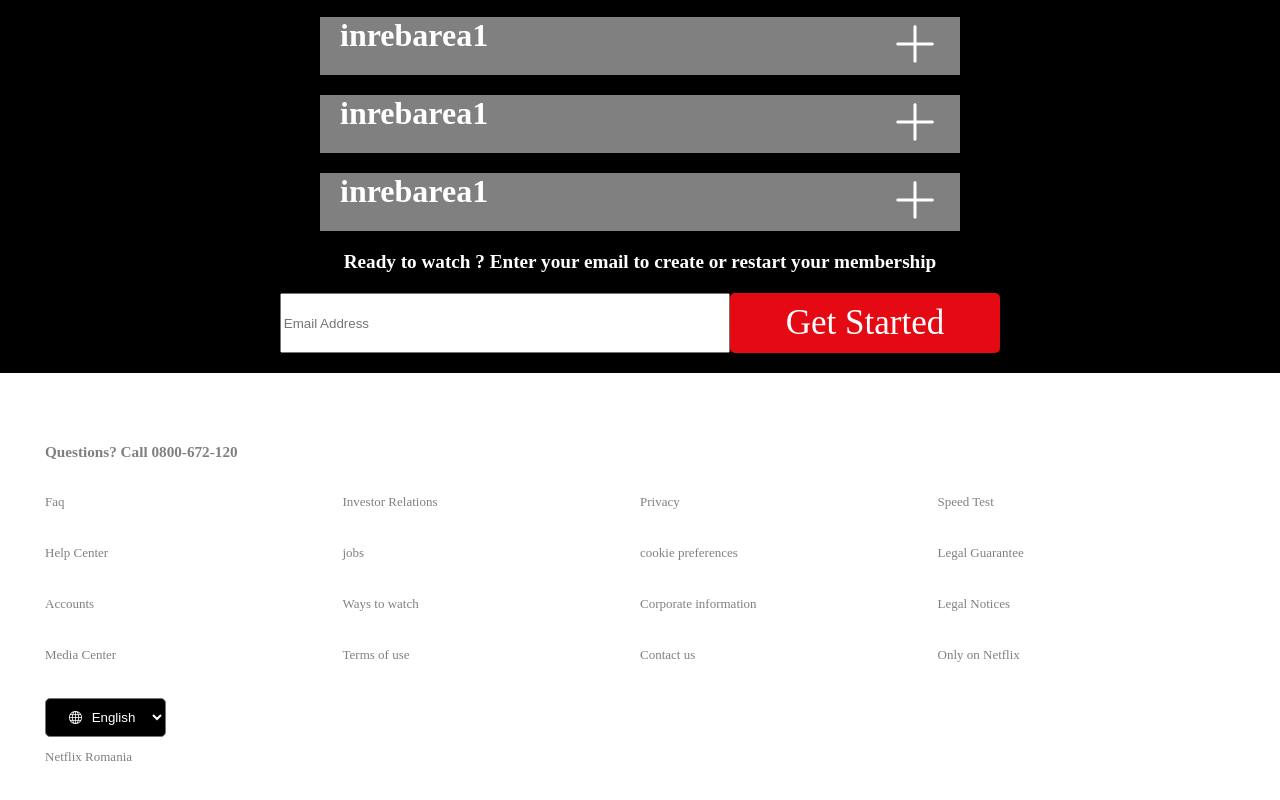
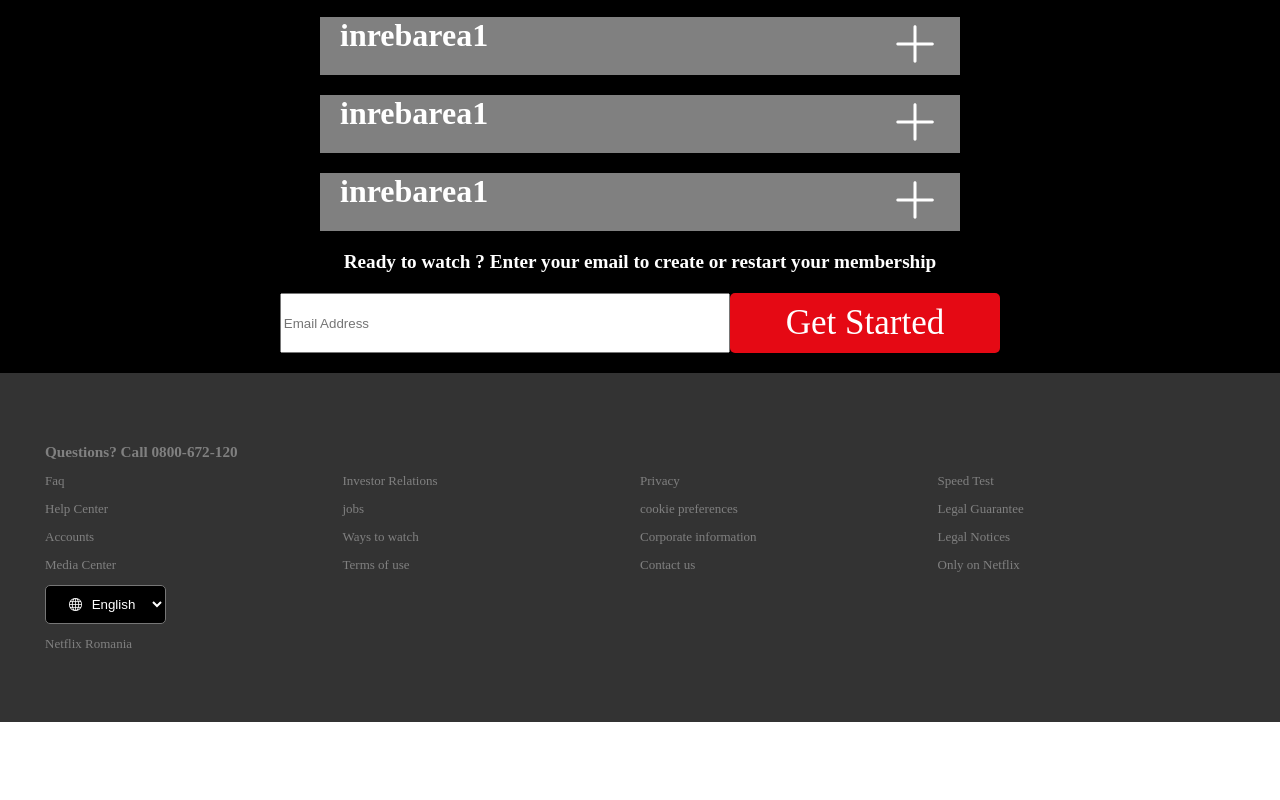
Before and after one commit to Vivy/NetflixReplica, a React (Vite) app: page / in a window 1280 px wide. Shown: the part 2224-3024 px from the top of the page. After the commit the page ends 2946 px from the top, so only its background shows below. Built offline with nearby package versions, Linux system fonts and the light colour scheme; the HTML template or start-up script is replaced by a standard one.

Commit message:
feat: footer sign in looks better

```diff
--- a/src/component/footer/footer.jsx
+++ b/src/component/footer/footer.jsx
@@ -37,8 +37,6 @@ const Footer = ({ gradient, page = 'home' }) => {
         </>
       ) : (
         <>
-          {' '}
-          ({' '}
           <h3 style={{ gridRow: '1/1', gridColumn: '1/5' }}>
             Questions? Call
             <S.AnchorStyle href='tel:0800-672-120'> 0800-672-120</S.AnchorStyle>
@@ -53,7 +51,7 @@ const Footer = ({ gradient, page = 'home' }) => {
           <S.AnchorStyle href='Help Center'>Help Center</S.AnchorStyle>
           <S.AnchorStyle href='Terms of use'>Terms of use</S.AnchorStyle>
           <S.AnchorStyle href='Privacy'>Privacy</S.AnchorStyle>
-          <Select />)
+          <Select />
         </>
       )}
     </S.Footer>
--- a/src/component/footer/footer.style.js
+++ b/src/component/footer/footer.style.js
@@ -8,10 +8,8 @@ const getGradient = (({ $gradient }) => ($gradient ? `background-image: linear-g
 
 export const Footer = styled.div`
 display: grid;
-/* background-color: #222; */
 color:grey;
 grid-template-columns: 1fr 1fr 1fr 1fr;
-grid-template-rows: 1fr 1fr 1fr 1fr 1fr 1fr 1fr;
 padding: 70px 45px;
 row-gap: 12px;
 font-size:13px;
--- a/src/component/home/home.jsx
+++ b/src/component/home/home.jsx
@@ -15,7 +15,7 @@ const Home = () => {
       </DivGradient>
       <HeroList />
       <QuestionList />
-      <Footer />
+      <Footer gradient />
     </S.Home>
   );
 };
--- a/src/component/signin/signin.jsx
+++ b/src/component/signin/signin.jsx
@@ -68,7 +68,7 @@ const SignIn = () => {
         </Flex>
       </DivGradient>
       <Flex gradient>
-        <Footer gradient />
+        <Footer gradient page='signin' />
       </Flex>
     </S.SignIn>
   );
```
